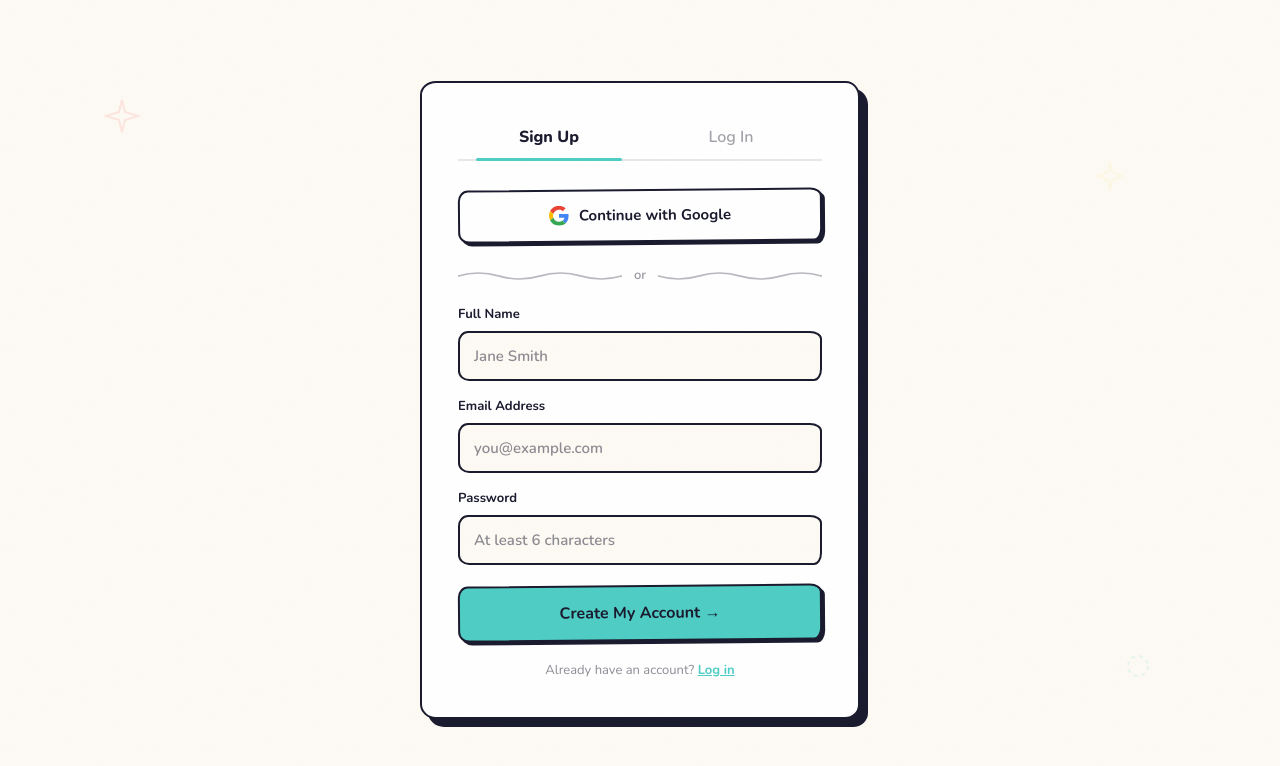
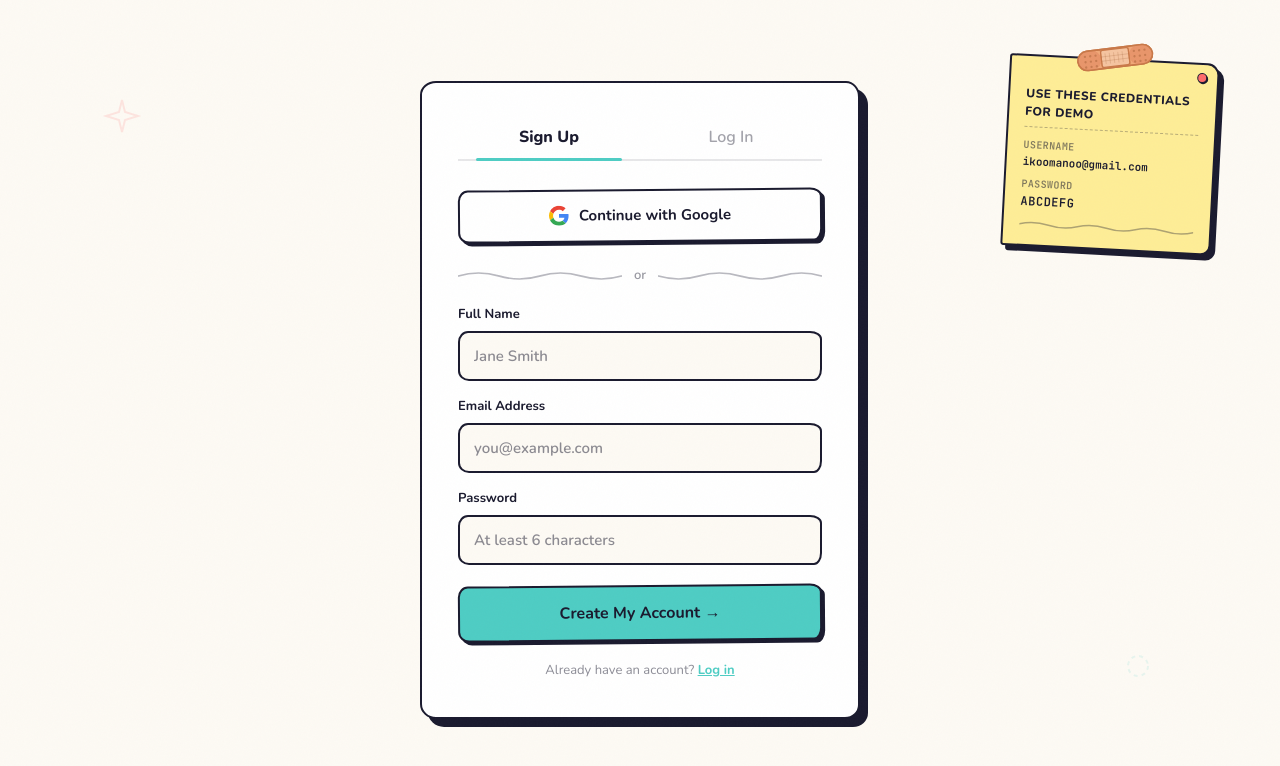
Before and after one commit to ASTRO-N1/EdiFix, a React (Vite) app in the folder frontend/: page /auth in a window 1280 px wide. Shown: the top 766 px of the page. Built offline with nearby package versions, Linux system fonts and the light colour scheme; no server answers.

Commit message:
Added a sticky note for demo credentials

```diff
--- a/frontend/src/pages/AuthPage.tsx
+++ b/frontend/src/pages/AuthPage.tsx
@@ -3,6 +3,201 @@ import { useNavigate } from 'react-router-dom'
 import { motion, AnimatePresence } from 'framer-motion'
 import { supabase } from '../lib/supabase'
 import { useIsMobile } from '../hooks/useWindowWidth'
+
+// ── Demo credentials sticky note ─────────────────────────────────────────────
+function DemoStickyNote() {
+  return (
+    <motion.div
+      initial={{ opacity: 0, y: -20, rotate: 3 }}
+      animate={{ opacity: 1, y: 0, rotate: 3 }}
+      transition={{ type: 'spring', stiffness: 200, damping: 18, delay: 0.6 }}
+      style={{
+        position: 'fixed',
+        top: 64,
+        right: 60,
+        zIndex: 200,
+        width: 210,
+        background: '#feed96ff',
+        border: '2px solid #1A1A2E',
+        borderRadius: '3px 12px 10px 3px',
+        boxShadow: '5px 5px 0px #1A1A2E',
+        padding: '28px 16px 16px',
+        fontFamily: 'Nunito, sans-serif',
+        cursor: 'default',
+        transformOrigin: 'top right',
+      }}
+      whileHover={{
+        rotate: 1,
+        boxShadow: '8px 8px 0px #1A1A2E',
+        y: -3,
+        transition: { duration: 0.15 },
+      }}
+    >
+      {/* Band-aid at top */}
+      <svg
+        width="80"
+        height="30"
+        viewBox="0 0 72 28"
+        fill="none"
+        style={{
+          position: 'absolute',
+          top: -18,
+          left: '50%',
+          transform: 'translateX(-50%) rotate(-10deg)',
+          transformOrigin: 'center center',
+        }}
+      >
+        {/* Outer band-aid body */}
+        <rect x="1" y="5" width="70" height="18" rx="9" fill="#F0A878" stroke="#C87848" strokeWidth="1.5" />
+
+        {/* Left adhesive section — dot texture */}
+        <rect x="1" y="5" width="22" height="18" rx="9" fill="#E8956A" stroke="none" />
+        <circle cx="8"  cy="10" r="1.1" fill="#8B4A20" opacity="0.35" />
+        <circle cx="13" cy="10" r="1.1" fill="#8B4A20" opacity="0.35" />
+        <circle cx="18" cy="10" r="1.1" fill="#8B4A20" opacity="0.35" />
+        <circle cx="8"  cy="15" r="1.1" fill="#8B4A20" opacity="0.35" />
+        <circle cx="13" cy="15" r="1.1" fill="#8B4A20" opacity="0.35" />
+        <circle cx="18" cy="15" r="1.1" fill="#8B4A20" opacity="0.35" />
+        <circle cx="8"  cy="20" r="1.1" fill="#8B4A20" opacity="0.35" />
+        <circle cx="13" cy="20" r="1.1" fill="#8B4A20" opacity="0.35" />
+        <circle cx="18" cy="20" r="1.1" fill="#8B4A20" opacity="0.35" />
+
+        {/* Right adhesive section — dot texture */}
+        <rect x="49" y="5" width="22" height="18" rx="9" fill="#E8956A" stroke="none" />
+        <circle cx="54" cy="10" r="1.1" fill="#8B4A20" opacity="0.35" />
+        <circle cx="59" cy="10" r="1.1" fill="#8B4A20" opacity="0.35" />
+        <circle cx="64" cy="10" r="1.1" fill="#8B4A20" opacity="0.35" />
+        <circle cx="54" cy="15" r="1.1" fill="#8B4A20" opacity="0.35" />
+        <circle cx="59" cy="15" r="1.1" fill="#8B4A20" opacity="0.35" />
+        <circle cx="64" cy="15" r="1.1" fill="#8B4A20" opacity="0.35" />
+        <circle cx="54" cy="20" r="1.1" fill="#8B4A20" opacity="0.35" />
+        <circle cx="59" cy="20" r="1.1" fill="#8B4A20" opacity="0.35" />
+        <circle cx="64" cy="20" r="1.1" fill="#8B4A20" opacity="0.35" />
+
+        {/* Centre gauze pad */}
+        <rect x="23" y="6" width="26" height="16" rx="2" fill="#F5C4A0" stroke="#C87848" strokeWidth="1.2" />
+        {/* Gauze cross-hatch lines */}
+        <line x1="27" y1="9"  x2="27" y2="19" stroke="#8B4A20" strokeWidth="0.8" opacity="0.2" />
+        <line x1="31" y1="9"  x2="31" y2="19" stroke="#8B4A20" strokeWidth="0.8" opacity="0.2" />
+        <line x1="35" y1="9"  x2="35" y2="19" stroke="#8B4A20" strokeWidth="0.8" opacity="0.2" />
+        <line x1="39" y1="9"  x2="39" y2="19" stroke="#8B4A20" strokeWidth="0.8" opacity="0.2" />
+        <line x1="43" y1="9"  x2="43" y2="19" stroke="#8B4A20" strokeWidth="0.8" opacity="0.2" />
+        <line x1="23" y1="12" x2="49" y2="12" stroke="#8B4A20" strokeWidth="0.8" opacity="0.2" />
+        <line x1="23" y1="16" x2="49" y2="16" stroke="#8B4A20" strokeWidth="0.8" opacity="0.2" />
+
+        {/* Outer border re-drawn on top */}
+        <rect x="1" y="5" width="70" height="18" rx="9" fill="none" stroke="#C87848" strokeWidth="1.5" />
+        {/* Divider lines between adhesive and pad */}
+        <line x1="23" y1="5" x2="23" y2="23" stroke="#C87848" strokeWidth="1" opacity="0.5" />
+        <line x1="49" y1="5" x2="49" y2="23" stroke="#C87848" strokeWidth="1" opacity="0.5" />
+      </svg>
+
+
+      {/* Pin circle */}
+      <div
+        style={{
+          position: 'absolute',
+          top: 8,
+          right: 10,
+          width: 10,
+          height: 10,
+          borderRadius: '50%',
+          background: '#FF6B6B',
+          border: '1.5px solid #1A1A2E',
+          boxShadow: '1px 1px 0px #1A1A2E',
+        }}
+      />
+      {/* Content */}
+      <p
+        style={{
+          margin: '0 0 10px',
+          fontSize: 12,
+          fontWeight: 800,
+          color: '#1A1A2E',
+          textTransform: 'uppercase',
+          letterSpacing: '0.5px',
+          paddingBottom: 6,
+          borderBottom: '1.5px dashed rgba(26,26,46,0.3)',
+        }}
+      >
+        Use these credentials for Demo
+      </p>
+      <div style={{ display: 'flex', flexDirection: 'column', gap: 6 }}>
+        <div>
+          <span
+            style={{
+              display: 'block',
+              fontFamily: 'JetBrains Mono, monospace',
+              fontSize: 10,
+              fontWeight: 700,
+              color: 'rgba(26,26,46,0.55)',
+              textTransform: 'uppercase',
+              letterSpacing: '0.4px',
+              marginBottom: 1,
+            }}
+          >
+            Username
+          </span>
+          <span
+            style={{
+              display: 'block',
+              fontFamily: 'JetBrains Mono, monospace',
+              fontSize: 11,
+              fontWeight: 600,
+              color: '#1A1A2E',
+              wordBreak: 'break-all',
+            }}
+          >
+            ikoomanoo@gmail.com
+          </span>
+        </div>
+        <div>
+          <span
+            style={{
+              display: 'block',
+              fontFamily: 'JetBrains Mono, monospace',
+              fontSize: 10,
+              fontWeight: 700,
+              color: 'rgba(26,26,46,0.55)',
+              textTransform: 'uppercase',
+              letterSpacing: '0.4px',
+              marginBottom: 1,
+            }}
+          >
+            Password
+          </span>
+          <span
+            style={{
+              display: 'block',
+              fontFamily: 'JetBrains Mono, monospace',
+              fontSize: 12,
+              fontWeight: 700,
+              color: '#1A1A2E',
+              letterSpacing: '0.5px',
+            }}
+          >
+            ABCDEFG
+          </span>
+        </div>
+      </div>
+      {/* Bottom squiggle decoration */}
+      <svg
+        width="100%"
+        height="8"
+        viewBox="0 0 180 8"
+        fill="none"
+        style={{ marginTop: 10, opacity: 0.35 }}
+      >
+        <path
+          d="M0 4 Q15 0 30 4 Q45 8 60 4 Q75 0 90 4 Q105 8 120 4 Q135 0 150 4 Q165 8 180 4"
+          stroke="#1A1A2E"
+          strokeWidth="1.5"
+          strokeLinecap="round"
+        />
+      </svg>
+    </motion.div>
+  )
+}
 
 // ── Google "G" icon ──────────────────────────────────────────────────────────
 function GoogleIcon() {
@@ -106,6 +301,9 @@ export default function AuthPage() {
         position: 'relative',
       }}
     >
+      {/* Demo credentials sticky note (top-right corner) */}
+      <DemoStickyNote />
+
       {/* Background doodle stars */}
       <svg width="40" height="40" style={{ position: 'absolute', top: '12%', left: '8%', opacity: 0.15 }} viewBox="0 0 40 40" fill="none">
         <path d="M20 4 L23 16 L36 20 L23 24 L20 36 L17 24 L4 20 L17 16 Z" stroke="#FF6B6B" strokeWidth="2" fill="none" />
```
